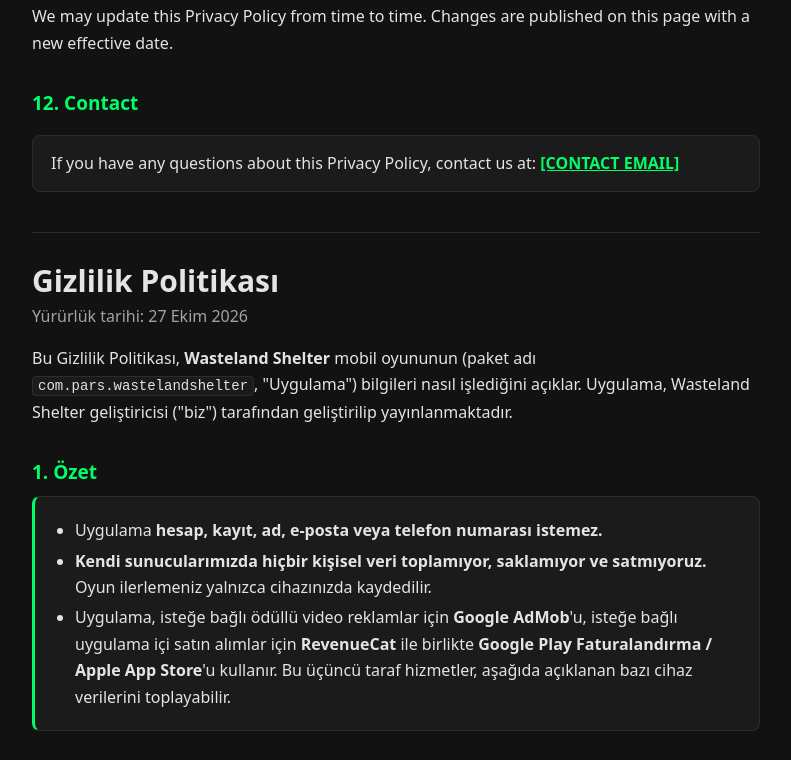
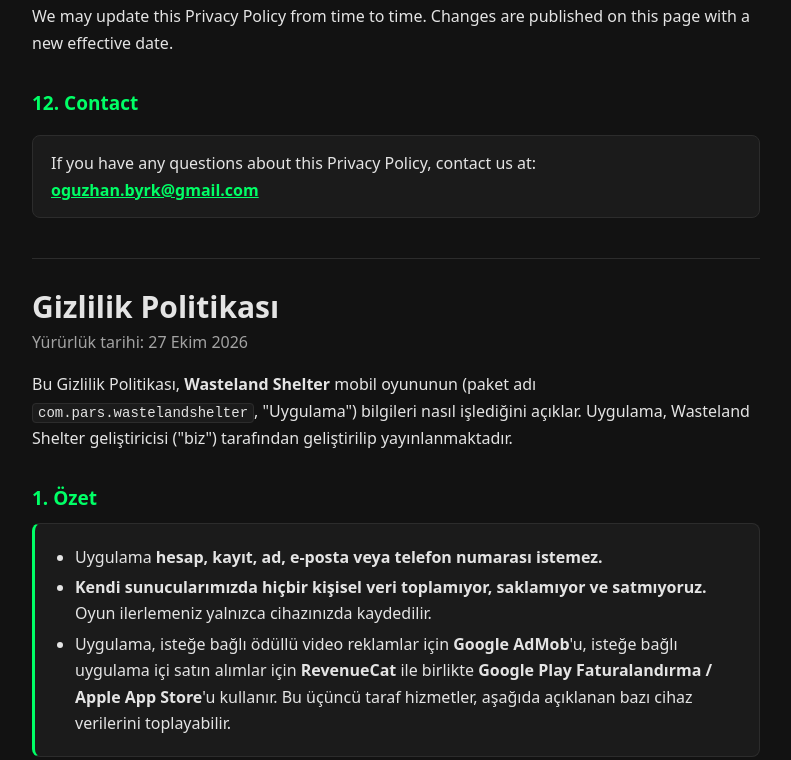
Before and after one commit to oguzhanbyrak/wasteland-shelter-privacy, a plain HTML site: page index.html in a window 1280 px wide. Shown: the part 3053-3813 px from the top of the page, without its empty margins (244-1035 px from the left). Drawn offline with Linux system fonts and the light colour scheme.

Commit message:
Update index.html

```diff
--- a/index.html
+++ b/index.html
@@ -182,7 +182,7 @@
   <p>We may update this Privacy Policy from time to time. Changes are published on this page with a new effective date.</p>
 
   <h2>12. Contact</h2>
-  <p class="contact">If you have any questions about this Privacy Policy, contact us at: <strong><a href="mailto:[CONTACT EMAIL]">[CONTACT EMAIL]</a></strong></p>
+  <p class="contact">If you have any questions about this Privacy Policy, contact us at: <strong><a href="mailto:oguzhan.byrk@gmail.com">oguzhan.byrk@gmail.com</a></strong></p>
 </section>
 
 <section class="policy" id="tr" lang="tr">
@@ -262,7 +262,7 @@
   <p>Bu Gizlilik Politikasını zaman zaman güncelleyebiliriz. Değişiklikler, yeni yürürlük tarihiyle bu sayfada yayınlanır.</p>
 
   <h2>12. İletişim</h2>
-  <p class="contact">Bu Gizlilik Politikası hakkındaki sorularınız için: <strong><a href="mailto:[İLETİŞİM E-POSTASI]">[İLETİŞİM E-POSTASI]</a></strong></p>
+  <p class="contact">Bu Gizlilik Politikası hakkındaki sorularınız için: <strong><a href="mailto:oguzhan.byrk@gmail.com">oguzhan.byrk@gmail.com</a></strong></p>
 </section>
 
 </div>
```
